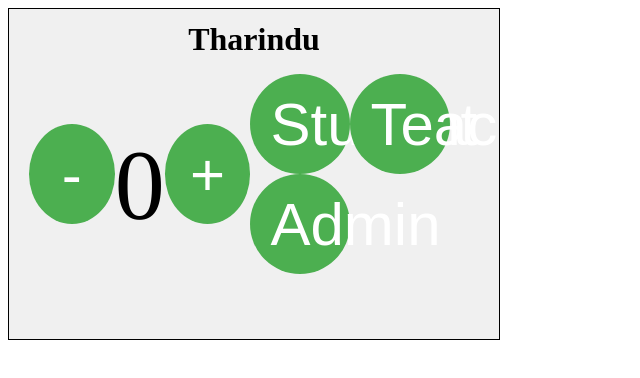
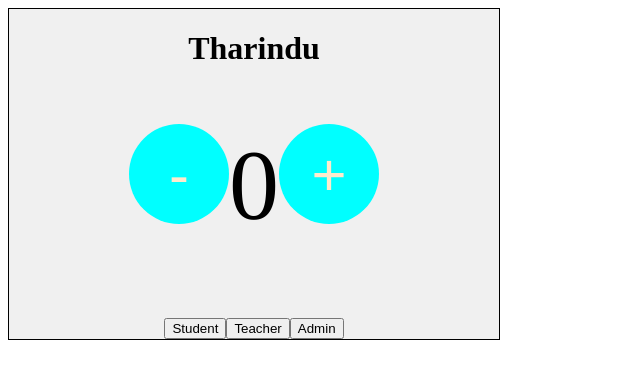
Before and after one commit to tharindulakmal651/cbc-frontend, a React (Vite) app: page / in a window 1280 px wide. Shown: the top 378 px of the page, without its empty margins (0-640 px from the left). Built offline with nearby package versions, Linux system fonts and the light colour scheme.

Commit message:
useState hooks

```diff
--- a/src/components/testing.css
+++ b/src/components/testing.css
@@ -8,19 +8,22 @@
   flex-direction: row;
   justify-content: center;
   align-items: center;
+  position: relative;
 }
 
-button {
-   width: 100px;
+
+.val{
+    width: 100px;
     height: 100px;
-  background-color: #4CAF50;
-  color: white;
-  padding: 10px 20px;
-  border: none;
-  cursor: pointer;
-  border-radius: 50%;
-  font-size: 60px;
+    border-radius: 50%;
+    font-size: 60px;
+    background-color: aqua;
+    color: blanchedalmond;
+    border: none;
+    cursor: pointer;
+
 }
+
 
 span {
   font-size: 100px;
@@ -33,3 +36,10 @@ h1{
     top: 0
 
 }
+
+.button-panel{
+  position: absolute;
+  bottom: 0;
+  border-radius: 20px;
+
+}
--- a/src/components/testing.jsx
+++ b/src/components/testing.jsx
@@ -3,7 +3,7 @@ import "./testing.css"
 
 export default function Testing() {
    const [count, setCount] = useState(0)
-   const[name, setName] = useState("Tharindu")
+   const [name,setName] = useState("Tharindu")
 
    function increment() {
     if(count < 10) {
@@ -19,22 +19,26 @@ export default function Testing() {
      }
 }
 
+function changeName(value) {
+     setName(value)
+}
+
 
   return (
     <div className="background">
       <h1>{name}</h1>
 
-      <button onClick={decrement}> - </button>
+      <button className="val" onClick={decrement}> - </button>
       <span> {count}</span>
-      <button onClick={increment}> + </button>
+      <button className="val" onClick={increment}> + </button>
 
-      <div className ="button - panel">
-            <button> Student</button>
-            <button> Teacher</button>
-            <button> Admin</button>
+      <div className="button-panel">
+            <button onClick={()=>changeName("Students")}> Student</button>
+            <button onClick={()=>changeName("Teacher")}> Teacher</button>
+            <button onClick={()=>changeName("Admins")}> Admin</button>
         </div>
 
 
     </div>
   )
-    }
+}
```
